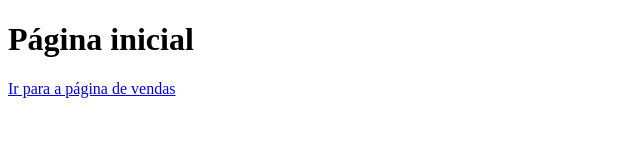
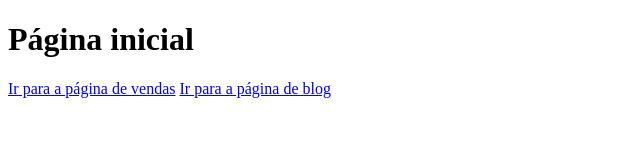
Before and after one commit to rafaeltrd/aulagithub, a plain HTML site: page index.html in a window 1280 px wide. Shown: the whole page, without its empty margins (0-640 px from the left). Drawn offline with Linux system fonts and the light colour scheme.

Commit message:
Atualizações no layout

```diff
--- a/index.html
+++ b/index.html
@@ -8,5 +8,6 @@
 <body>
     <h1>Página inicial</h1>
     <a href="vendas.html">Ir para a página de vendas</a>
+    <a href="blog.html">Ir para a página de blog</a>
 </body>
 </html>
```
Also changed, not shown: blog.html (+1 -0 lines).
